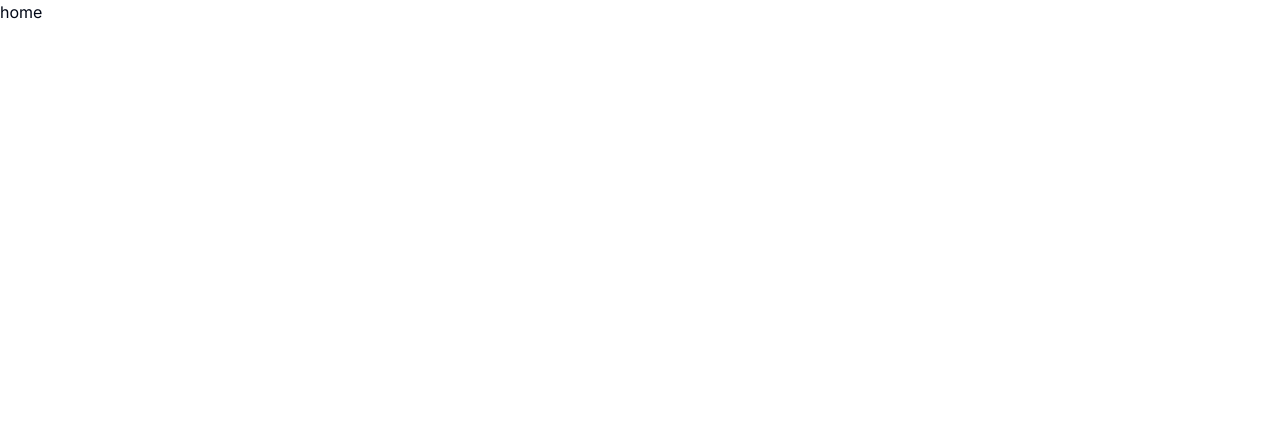
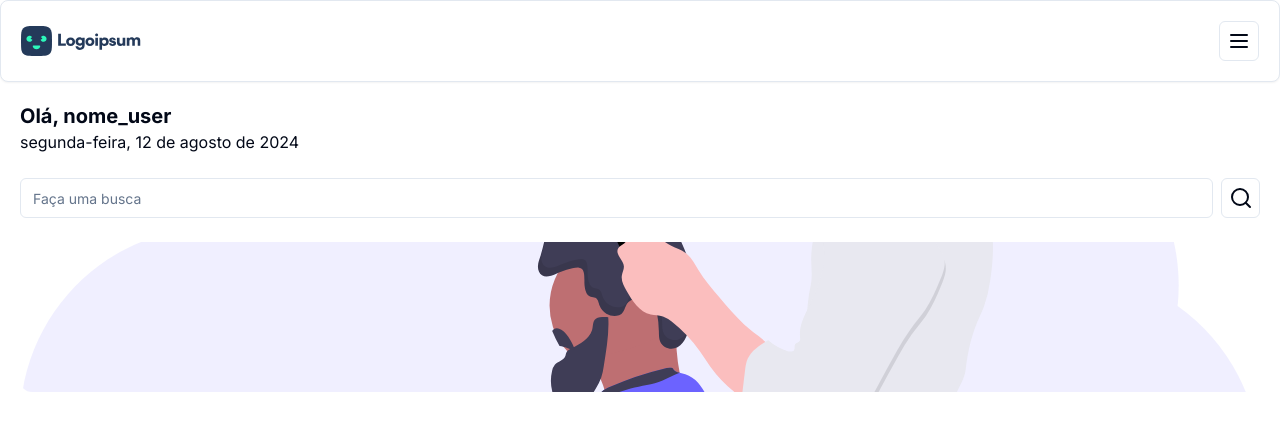
Before and after one commit to Olliveer/barber-shop, a Next.js app: page / in a window 1280 px wide. Shown: the top 430 px of the page. Built offline with nearby package versions, Linux system fonts and the light colour scheme.

Commit message:
feat: add header component and banner

```diff
--- /dev/null
+++ b/app/barber/[id]/page.tsx
@@ -0,0 +1,5 @@
+function BarberShopPage({ params }: { params: { id: string } }) {
+  return <div>{params.id}</div>;
+}
+
+export default BarberShopPage;
--- a/app/page.tsx
+++ b/app/page.tsx
@@ -1,3 +1,38 @@
+import Header from "@/components/header";
+import { Button } from "@/components/ui/button";
+import { Input } from "@/components/ui/input";
+import { SearchIcon } from "lucide-react";
+import Image from "next/image";
+
 export default function Home() {
-  return <main>home</main>;
+  return (
+    <main>
+      <Header />
+
+      <div className="p-5">
+        <h2 className="text-xl font-bold">Olá, nome_user</h2>
+        <p>
+          {Intl.DateTimeFormat("pt-BR", {
+            dateStyle: "full",
+          }).format(new Date())}{" "}
+        </p>
+
+        <div className="mt-6 flex items-center gap-2">
+          <Input placeholder="Faça uma busca" />
+          <Button variant="outline" size={"icon"}>
+            <SearchIcon />
+          </Button>
+        </div>
+
+        <div className="relative mt-6 h-[150px] w-full">
+          <Image
+            src="/barber-banner-placeholder.svg"
+            alt="Agende nos melhores"
+            fill
+            className="rounded-xl object-cover"
+          />
+        </div>
+      </div>
+    </main>
+  );
 }
--- /dev/null
+++ b/components/header.tsx
@@ -0,0 +1,25 @@
+import Image from "next/image";
+import { Card, CardContent } from "./ui/card";
+import { Button } from "./ui/button";
+import { MenuIcon } from "lucide-react";
+
+function Header() {
+  return (
+    <Card>
+      <CardContent className="flex flex-row items-center justify-between p-5">
+        <Image
+          src="/barber-placeholder.svg"
+          alt="Barber Shop"
+          width={120}
+          height={18}
+        />
+
+        <Button size={"icon"} variant={"outline"}>
+          <MenuIcon />
+        </Button>
+      </CardContent>
+    </Card>
+  );
+}
+
+export default Header;
--- /dev/null
+++ b/components/ui/button.tsx
@@ -0,0 +1,56 @@
+import * as React from "react";
+import { Slot } from "@radix-ui/react-slot";
+import { cva, type VariantProps } from "class-variance-authority";
+
+import { cn } from "@/lib/utils";
+
+const buttonVariants = cva(
+  "inline-flex items-center justify-center whitespace-nowrap rounded-md text-sm font-medium ring-offset-background transition-colors focus-visible:outline-none focus-visible:ring-2 focus-visible:ring-ring focus-visible:ring-offset-2 disabled:pointer-events-none disabled:opacity-50",
+  {
+    variants: {
+      variant: {
+        default: "bg-primary text-primary-foreground hover:bg-primary/90",
+        destructive:
+          "bg-destructive text-destructive-foreground hover:bg-destructive/90",
+        outline:
+          "border border-input bg-background hover:bg-accent hover:text-accent-foreground",
+        secondary:
+          "bg-secondary text-secondary-foreground hover:bg-secondary/80",
+        ghost: "hover:bg-accent hover:text-accent-foreground",
+        link: "text-primary underline-offset-4 hover:underline",
+      },
+      size: {
+        default: "h-10 px-4 py-2",
+        sm: "h-9 rounded-md px-3",
+        lg: "h-11 rounded-md px-8",
+        icon: "h-10 w-10",
+      },
+    },
+    defaultVariants: {
+      variant: "default",
+      size: "default",
+    },
+  },
+);
+
+export interface ButtonProps
+  extends React.ButtonHTMLAttributes<HTMLButtonElement>,
+    VariantProps<typeof buttonVariants> {
+  asChild?: boolean;
+}
+
+const Button = React.forwardRef<HTMLButtonElement, ButtonProps>(
+  ({ className, variant, size, asChild = false, ...props }, ref) => {
+    const Comp = asChild ? Slot : "button";
+    return (
+      <Comp
+        className={cn(buttonVariants({ variant, size, className }))}
+        ref={ref}
+        {...props}
+      />
+    );
+  },
+);
+Button.displayName = "Button";
+
+export { Button, buttonVariants };
--- /dev/null
+++ b/components/ui/card.tsx
@@ -0,0 +1,86 @@
+import * as React from "react";
+
+import { cn } from "@/lib/utils";
+
+const Card = React.forwardRef<
+  HTMLDivElement,
+  React.HTMLAttributes<HTMLDivElement>
+>(({ className, ...props }, ref) => (
+  <div
+    ref={ref}
+    className={cn(
+      "rounded-lg border bg-card text-card-foreground shadow-sm",
+      className,
+    )}
+    {...props}
+  />
+));
+Card.displayName = "Card";
+
+const CardHeader = React.forwardRef<
+  HTMLDivElement,
+  React.HTMLAttributes<HTMLDivElement>
+>(({ className, ...props }, ref) => (
+  <div
+    ref={ref}
+    className={cn("flex flex-col space-y-1.5 p-6", className)}
+    {...props}
+  />
+));
+CardHeader.displayName = "CardHeader";
+
+const CardTitle = React.forwardRef<
+  HTMLParagraphElement,
+  React.HTMLAttributes<HTMLHeadingElement>
+>(({ className, ...props }, ref) => (
+  <h3
+    ref={ref}
+    className={cn(
+      "text-2xl font-semibold leading-none tracking-tight",
+      className,
+    )}
+    {...props}
+  />
+));
+CardTitle.displayName = "CardTitle";
+
+const CardDescription = React.forwardRef<
+  HTMLParagraphElement,
+  React.HTMLAttributes<HTMLParagraphElement>
+>(({ className, ...props }, ref) => (
+  <p
+    ref={ref}
+    className={cn("text-sm text-muted-foreground", className)}
+    {...props}
+  />
+));
+CardDescription.displayName = "CardDescription";
+
+const CardContent = React.forwardRef<
+  HTMLDivElement,
+  React.HTMLAttributes<HTMLDivElement>
+>(({ className, ...props }, ref) => (
+  <div ref={ref} className={cn("p-6 pt-0", className)} {...props} />
+));
+CardContent.displayName = "CardContent";
+
+const CardFooter = React.forwardRef<
+  HTMLDivElement,
+  React.HTMLAttributes<HTMLDivElement>
+>(({ className, ...props }, ref) => (
+  <div
+    ref={ref}
+    className={cn("flex items-center p-6 pt-0", className)}
+    {...props}
+  />
+));
+CardFooter.displayName = "CardFooter";
+
+export {
+  Card,
+  CardHeader,
+  CardFooter,
+  CardTitle,
+  CardDescription,
+  CardContent,
+};
--- /dev/null
+++ b/components/ui/input.tsx
@@ -0,0 +1,25 @@
+import * as React from "react";
+
+import { cn } from "@/lib/utils";
+
+export interface InputProps
+  extends React.InputHTMLAttributes<HTMLInputElement> {}
+
+const Input = React.forwardRef<HTMLInputElement, InputProps>(
+  ({ className, type, ...props }, ref) => {
+    return (
+      <input
+        type={type}
+        className={cn(
+          "flex h-10 w-full rounded-md border border-input bg-background px-3 py-2 text-sm ring-offset-background file:border-0 file:bg-transparent file:text-sm file:font-medium placeholder:text-muted-foreground focus-visible:outline-none focus-visible:ring-2 focus-visible:ring-ring focus-visible:ring-offset-2 disabled:cursor-not-allowed disabled:opacity-50",
+          className,
+        )}
+        ref={ref}
+        {...props}
+      />
+    );
+  },
+);
+Input.displayName = "Input";
+
+export { Input };
```
Also changed, not shown: public/barber-banner-placeholder.svg (added), public/barber-placeholder.svg (added).
